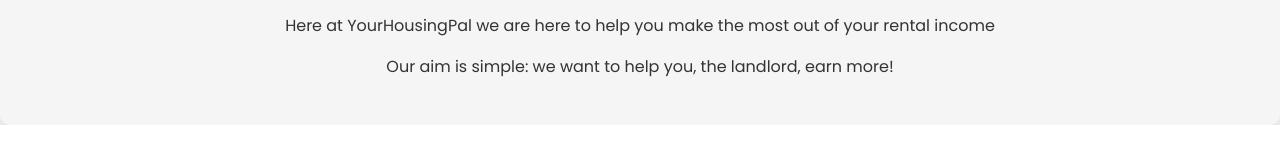
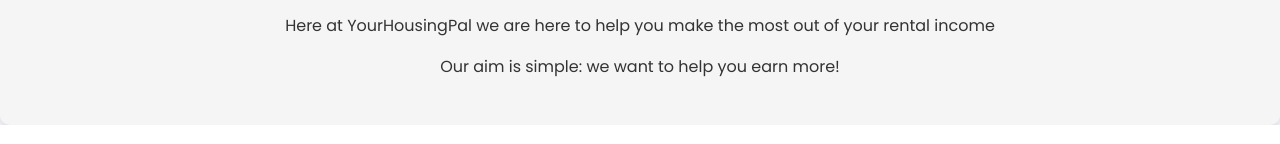
Before and after one commit to ziahtml/YHP, a plain HTML site: page index.html in a window 1280 px wide. Shown: the part 390-534 px from the top of the page. Drawn offline with Linux system fonts and the light colour scheme.

Commit message:
Update index.html

```diff
--- a/index.html
+++ b/index.html
@@ -19,7 +19,7 @@
     <h1>Welcome to YourHousingPal</h1>
     <p>Like any any good pal, you can rely on us🤝.</p>
   <p>Here at YourHousingPal we are here to help you make the most out of your rental income</p>
-  <p> Our aim is simple: we want to help you, the landlord, earn more! </p>
+  <p> Our aim is simple: we want to help you earn more! </p>
   </section>
 
   <section id="about">
```
